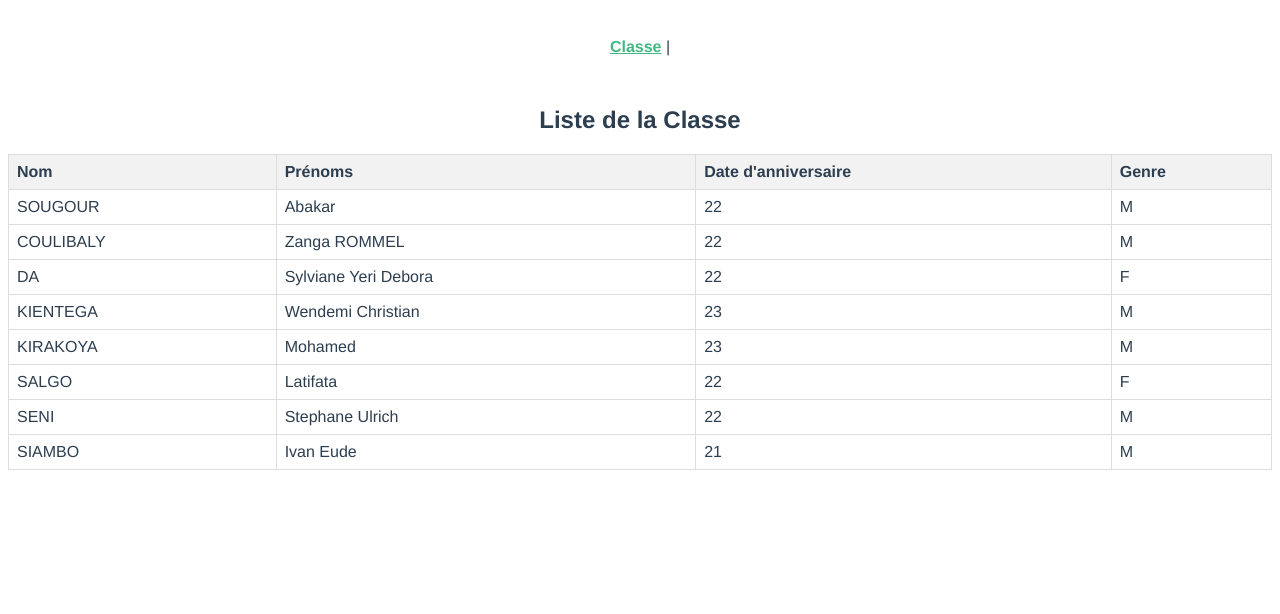
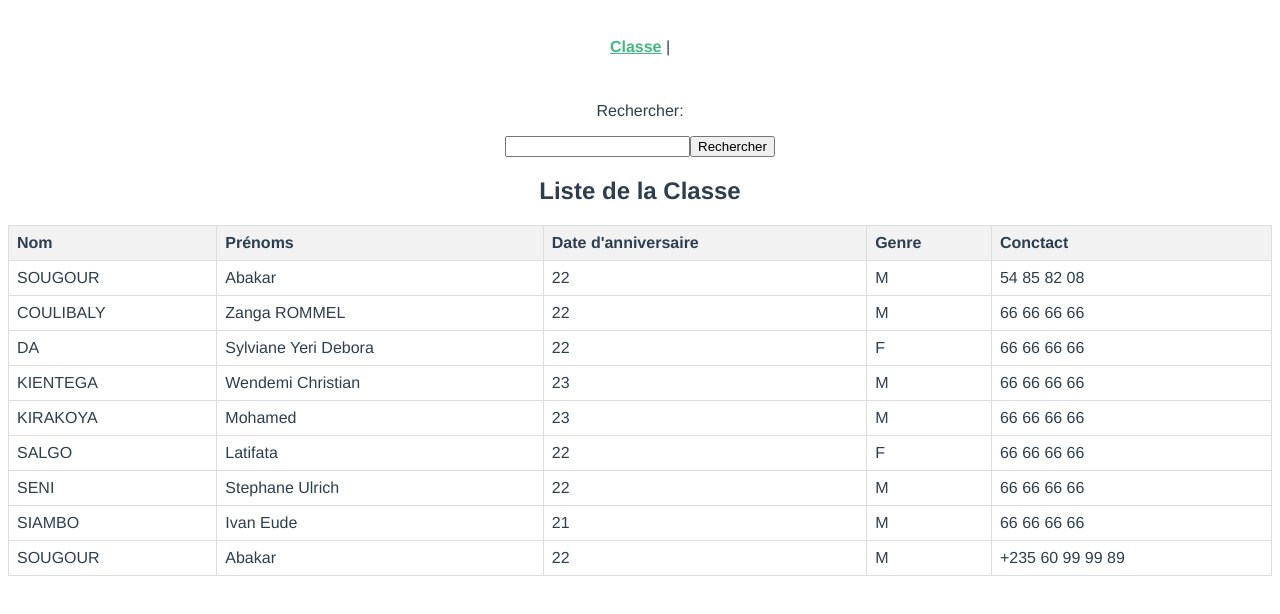
Before and after one commit to TLC3-U-AUBEN/mob-dev, a Vue app in the folder pwa-project/: page / in a window 1280 px wide. Shown: the top 614 px of the page. Built offline with nearby package versions, Linux system fonts and the light colour scheme.

Commit message:
operate search bar

```diff
--- a/pwa-project/src/components/ClassMate.vue
+++ b/pwa-project/src/components/ClassMate.vue
@@ -7,12 +7,14 @@
         <th>Prénoms</th>
         <th>Date d'anniversaire</th>
         <th>Genre</th>
+        <th>Conctact</th>
       </tr>
       <tr v-for="student in list" :key="student.id">
         <td>{{ student.lastname }}</td>
         <td>{{ student.firstname }}</td>
         <td>{{ student.birthdate }}</td>
         <td>{{ student.gender }}</td>
+        <td>{{ student.contact }}</td>
       </tr>
     </table>
   </div>
@@ -38,6 +40,7 @@ th, td {
   border: 1px solid #ddd;
   padding: 8px;
   text-align: left;
+  background-color: #fff
 }
 
 th {
--- /dev/null
+++ b/pwa-project/src/components/ContactPicker.vue
@@ -0,0 +1,30 @@
+<template>
+  <div>
+    <p> Rechercher:</p>
+    <input type="text" v-model="searchTerm">
+    <button @click="search">Rechercher</button>
+  </div>
+</template>
+
+<script>
+export default {
+  name: 'ContactPicker',
+  props: {
+
+  },
+  data () {
+    return {
+      searchTerm: ''
+    }
+  },
+  methods: {
+    search () {
+      this.$emit('to-search', this.searchTerm)
+    }
+  }
+}
+</script>
+
+<style>
+
+</style>
--- a/pwa-project/src/views/ClassListView.vue
+++ b/pwa-project/src/views/ClassListView.vue
@@ -1,18 +1,21 @@
 <template>
   <div>
-    <ClassMate :list="studentList">
-
-    </ClassMate>
+    <div>
+      <ContactPicker @to-search="handleSearch"></ContactPicker>
+    </div>
+    <ClassMate :list="filteredStudentList"></ClassMate>
   </div>
 </template>
 
 <script>
 import ClassMate from '@/components/ClassMate.vue'
+import ContactPicker from '@/components/ContactPicker.vue'
 
 export default {
   name: 'ClassListView',
   components: {
-    ClassMate
+    ClassMate,
+    ContactPicker
   },
   data () {
     return {
@@ -21,58 +24,90 @@ export default {
           lastname: 'SOUGOUR',
           firstname: 'Abakar',
           birthdate: '22',
-          gender: 'M'
+          gender: 'M',
+          contact: '54 85 82 08'
         },
         {
           lastname: 'COULIBALY',
           firstname: 'Zanga ROMMEL',
           birthdate: '22',
-          gender: 'M'
+          gender: 'M',
+          contact: '66 66 66 66'
         },
         {
           lastname: 'DA',
           firstname: 'Sylviane Yeri Debora',
           birthdate: '22',
-          gender: 'F'
+          gender: 'F',
+          contact: '66 66 66 66'
         },
         {
           lastname: 'KIENTEGA',
           firstname: 'Wendemi Christian',
           birthdate: '23',
-          gender: 'M'
+          gender: 'M',
+          contact: '66 66 66 66'
         },
         {
           lastname: 'KIRAKOYA',
           firstname: 'Mohamed',
           birthdate: '23',
-          gender: 'M'
+          gender: 'M',
+          contact: '66 66 66 66'
         },
         {
           lastname: 'SALGO',
           firstname: 'Latifata',
           birthdate: '22',
-          gender: 'F'
+          gender: 'F',
+          contact: '66 66 66 66'
         },
         {
           lastname: 'SENI',
           firstname: 'Stephane Ulrich',
           birthdate: '22',
-          gender: 'M'
+          gender: 'M',
+          contact: '66 66 66 66'
         },
         {
           lastname: 'SIAMBO',
           firstname: 'Ivan Eude',
           birthdate: '21',
-          gender: 'M'
+          gender: 'M',
+          contact: '66 66 66 66'
+        },
+        {
+          lastname: 'SOUGOUR',
+          firstname: 'Abakar',
+          birthdate: '22',
+          gender: 'M',
+          contact: '+235 60 99 99 89'
         }
-      ]
+      ],
+      filteredStudentList: [] // Liste filtrée à afficher
+    }
+  },
+  created () {
+    this.filteredStudentList = this.studentList // Copie de la liste initiale
+  },
+  methods: {
+    handleSearch (searchTerm) {
+      this.filteredStudentList = this.studentList.filter(student =>
+        student.lastname.toLowerCase().includes(searchTerm.toLowerCase()) ||
+        student.firstname.toLowerCase().includes(searchTerm.toLowerCase())
+      )
     }
   }
-
 }
-
 </script>
 
 <style>
+   /* Pour les écrans de taille moyenne */
+@media screen and (min-width: 600px) {
+}
 
+/* Pour les écrans de grande taille */
+@media screen and (min-width: 900px) {
+
+}
 </style>
```
Also changed, not shown: 1 other file (tests, documents, lock files or other folders).
